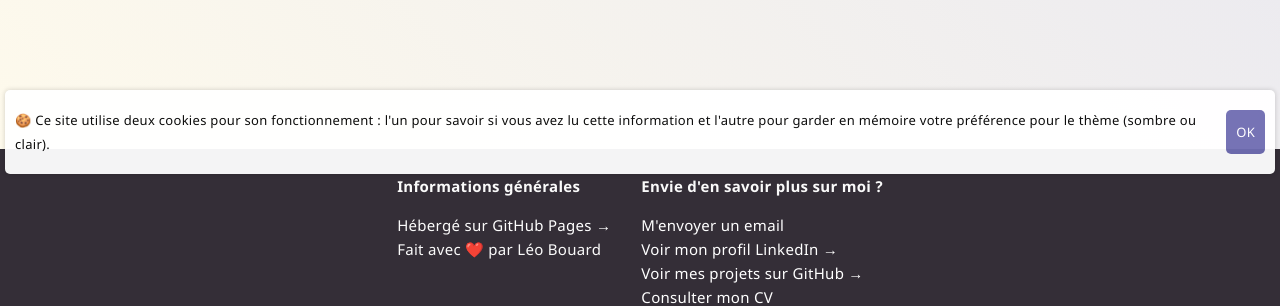
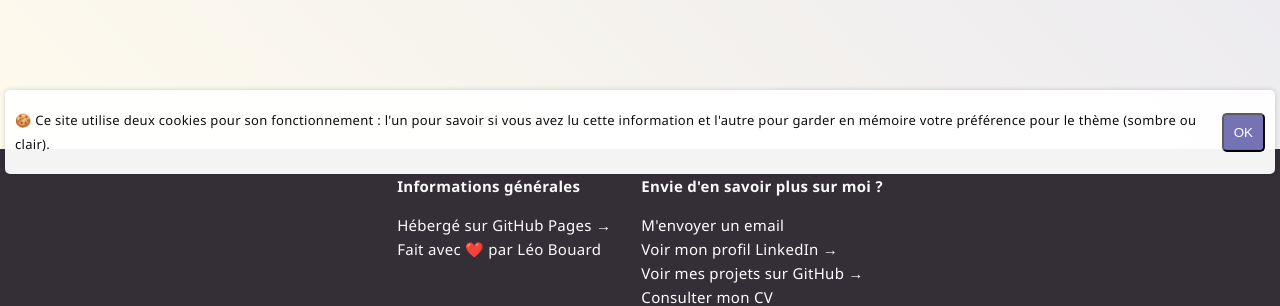
Before and after one commit to leobouard/leobouard.github.io, a Jekyll site: the page built from index.md, in a window 1280 px wide. Shown: the part 721-1027 px from the top of the page. Built offline with Jekyll 4.4.1, drawn with Linux system fonts in a browser that asks for light colours; some web fonts are replaced; our own code applies the rules of GitHub Pages for plain Markdown files.

Commit message:
Modification lien en bouton cookie

```diff
--- a/_layouts/default.html
+++ b/_layouts/default.html
@@ -40,7 +40,7 @@
       {{ content }}
       <div class="cookieInfo" id="cookieInfo">
         <p>🍪 Ce site utilise deux cookies pour son fonctionnement : l'un pour savoir si vous avez lu cette information et l'autre pour garder en mémoire votre préférence pour le thème (sombre ou clair).</p>
-        <a href="javascript:setCookie()';">OK</a>
+        <button id="cookie" onclick="setCookie()">OK</button>
       </div>
     </main>
     <footer>
--- a/assets/css/style.scss
+++ b/assets/css/style.scss
@@ -198,7 +198,7 @@ div.cookieInfo {
     user-select: none;
 }
 
-div.cookieInfo > a {
+div.cookieInfo > button {
     background: #6f6cb1;
     color: #fff;
     padding: 10px;
```
